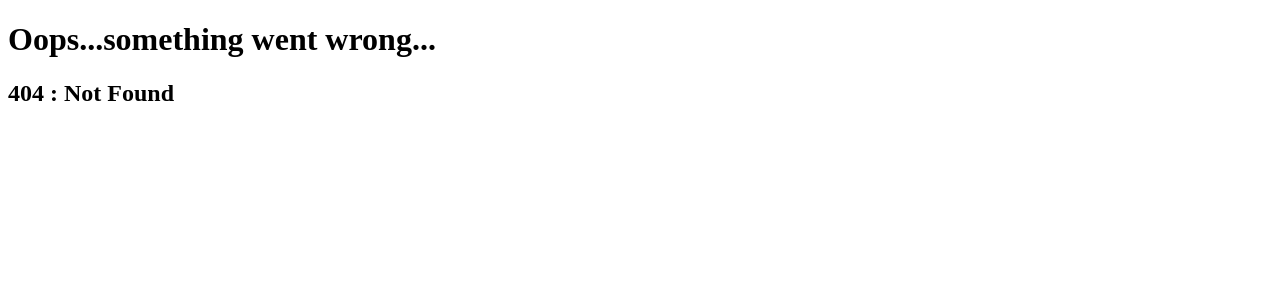
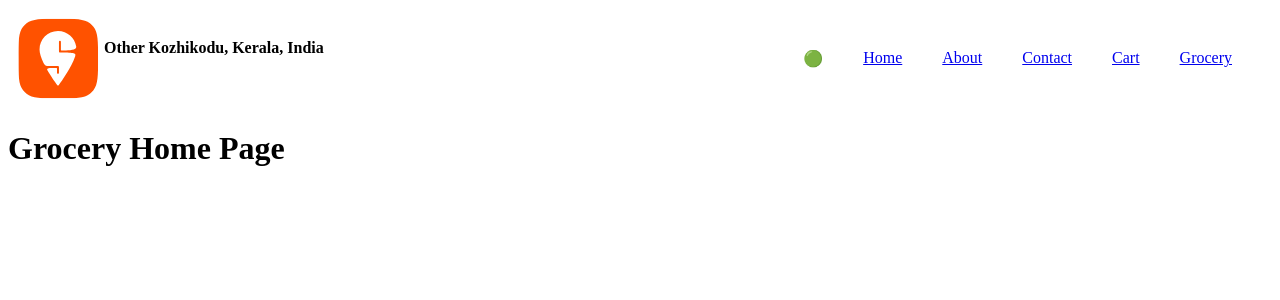
Before and after one commit to fazza-tech/swiggyclone, a React app: page /grocery in a window 1280 px wide. Before the commit this address had no page. Shown: the top 300 px of the page. Built offline with nearby package versions, Linux system fonts and the light colour scheme; the HTML template or start-up script is replaced by a standard one.

Commit message:
added lazy loading

```diff
--- a/src/components/Body.jsx
+++ b/src/components/Body.jsx
@@ -3,6 +3,7 @@ import { useEffect, useState } from "react"
 import Shimmer from "./Shimmer"
 import { ALL_RESTAURENT } from "../utils/links"
 import { Link } from "react-router-dom"
+import useOnlineStatus from "../utils/useOnlineStatus"
 
 
 const Body = () => {
@@ -11,21 +12,26 @@ const Body = () => {
     const [filteredRestaurent, setFilteredRestaurent] = useState([])
     const [searchText, setSearchText] = useState("")
 
+
+
     useEffect(() => {
         fetchData()
-   },[])
+    }, [])
 
-   async function fetchData(){
+    async function fetchData() {
         const data = await fetch(ALL_RESTAURENT)
         const json = await data.json()
         setListOfRestaurent(json?.data?.cards[1]?.card?.card?.gridElements?.infoWithStyle?.restaurants)
         setFilteredRestaurent(json?.data?.cards[1]?.card?.card?.gridElements?.infoWithStyle?.restaurants)
     }
 
+    const onlineStatus = useOnlineStatus()
+    if (onlineStatus === false) return <h1>Your internet connection is dead</h1>
 
-   if(listOfRestaurents.length === 0){
-    return <Shimmer/>
+    if (listOfRestaurents.length === 0) {
+        return <Shimmer />
     }
+
 
     return (
         <div className="body">
@@ -34,7 +40,7 @@ const Body = () => {
                     type="text"
                     className="input-search"
                     value={searchText}
-                onChange={(e)=> {
+                    onChange={(e) => {
                         setSearchText(e.target.value)
                     }}
                 />
@@ -49,9 +55,10 @@ const Body = () => {
             </div>
             <div className="filter">
                 <button
-                onClick={() => {const filtearedRes = listOfRestaurents.filter(res => {
-                    return res.info.avgRating>4.4
-                } )
+                    onClick={() => {
+                        const filtearedRes = listOfRestaurents.filter(res => {
+                            return res.info.avgRating > 4.4
+                        })
 
                         setFilteredRestaurent(filtearedRes)
                     }
@@ -65,9 +72,9 @@ const Body = () => {
                         <Link
                             className="res-menu-click"
                             key={resList.info.id}
-                    to={"/restaurants/"+resList.info.id}>
-                        <Restaurentcard  resData={resList} />
-                    </Link> ))
+                            to={"/restaurants/" + resList.info.id}>
+                            <Restaurentcard resData={resList} />
+                        </Link>))
                 }
             </div>
         </div>
--- /dev/null
+++ b/src/components/Grocery.jsx
@@ -0,0 +1,11 @@
+
+const Grocery = () => {
+
+    return(
+        <>
+            <h1>Grocery Home Page</h1>
+        </>
+    )
+}
+
+export default Grocery
--- a/src/components/Heading.jsx
+++ b/src/components/Heading.jsx
@@ -1,10 +1,12 @@
 import { useState } from "react"
 import { Link } from "react-router-dom"
 import logo from '../assets/swiggy-logo.svg';
+import useOnlineStatus from "../utils/useOnlineStatus";
 
 const Heading = () => {
 
     const [loginBtn, setLoginBtn] = useState(false)
+    const onlineStatus = useOnlineStatus()
     return(
         <div className="header">
             <div className="logo-container">
@@ -13,10 +15,12 @@ const Heading = () => {
             </div>
             <div className="nav-items">
                 <ul>
+                    <li>{onlineStatus? "🟢" : "🔴"}</li>
                     <li> <Link to='/'>Home</Link></li>
                     <li> <Link to='/about'>About</Link> </li>
                     <li> <Link to='/contact'>Contact</Link></li>
                     <li> <Link to='/cart'>Cart</Link></li>
+                    <li> <Link to='/grocery'>Grocery</Link></li>
                 </ul>
             </div>
         </div>
--- a/src/components/RestaurentMenu.jsx
+++ b/src/components/RestaurentMenu.jsx
@@ -1,23 +1,13 @@
-import { useEffect, useState } from "react"
 import Shimmer from "./Shimmer"
-import { MENU_LINK } from "../utils/links"
 import { useParams } from "react-router"
+import useRestaurentMenu from "../utils/useRestaurentMenu"
 
  const RestaurentMenu = () => {
-    const [resInfo, setResInfo] = useState(null)
+
 
     const {resId} =useParams()
 
-    useEffect(() => {
-        fetchMenu()
-    },[])
-
-    const fetchMenu = async () => {
-        const data = await fetch(MENU_LINK+resId)
-
-        const json = await data.json()
-        setResInfo(json.data)
-    }
+    const resInfo = useRestaurentMenu(resId)
 
     if(resInfo===null){
       return <Shimmer/>
--- a/src/main.jsx
+++ b/src/main.jsx
@@ -1,4 +1,4 @@
-import { StrictMode } from 'react'
+import { StrictMode , Suspense, lazy} from 'react'
 import { createRoot } from 'react-dom/client'
 import './index.css'
 import App from './App.jsx'
@@ -8,6 +8,11 @@ import Contact from './components/Contact.jsx'
 import { createBrowserRouter, RouterProvider } from 'react-router-dom'
 import Error from './components/Error.jsx'
 import RestaurentMenu from './components/RestaurentMenu.jsx'
+import Shimmer from './components/Shimmer.jsx'
+
+const Grocery = lazy(() => import('./components/Grocery.jsx'))
+
+
 
 const appRouter = createBrowserRouter([
   {
@@ -23,6 +28,9 @@ const appRouter = createBrowserRouter([
       },
       {
         path: '/restaurants/:resId', element: <RestaurentMenu/>
+      },
+      {
+        path: '/grocery', element: <Suspense fallback={<Shimmer/>}><Grocery/></Suspense>
       }
     ],
     errorElement:<Error/>
--- /dev/null
+++ b/src/utils/useOnlineStatus.jsx
@@ -0,0 +1,20 @@
+import { useEffect, useState } from "react"
+
+const useOnlineStatus = () => {
+
+    const [onlineStatus, setOnlineStatus] = useState(true)
+
+    useEffect(() => {
+        window.addEventListener("offline",()=> {
+            setOnlineStatus(false)
+        })
+
+        window.addEventListener("online",()=> {
+            setOnlineStatus(true)
+        })
+    },[])
+
+    return onlineStatus
+}
+
+export default useOnlineStatus
--- /dev/null
+++ b/src/utils/useRestaurentMenu.jsx
@@ -0,0 +1,24 @@
+import { MENU_LINK } from "../utils/links"
+import { useEffect, useState } from "react"
+
+
+const useRestaurentMenu = (resId) => {
+
+    const [resInfo,setResInfo] = useState(null)
+
+    useEffect(() => {
+        fetchMenu()
+    },[])
+
+    const fetchMenu = async () => {
+        const data = await fetch(MENU_LINK+resId)
+        const json = await data.json()
+        setResInfo(json.data)
+        console.log(json)
+    }
+
+
+    return resInfo
+}
+
+export default useRestaurentMenu
```
Lines whose indentation alone changed are shown as unchanged.
